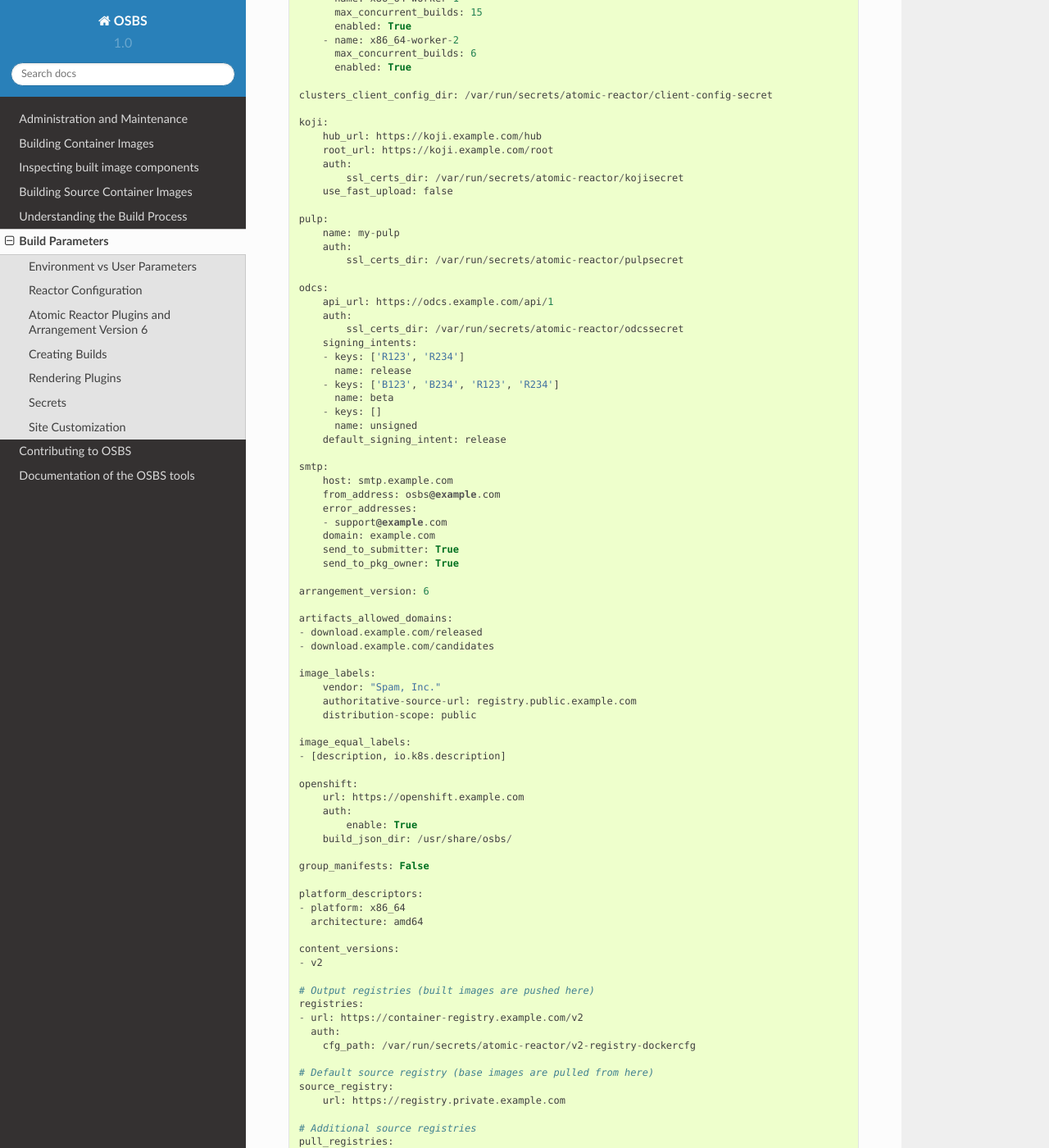
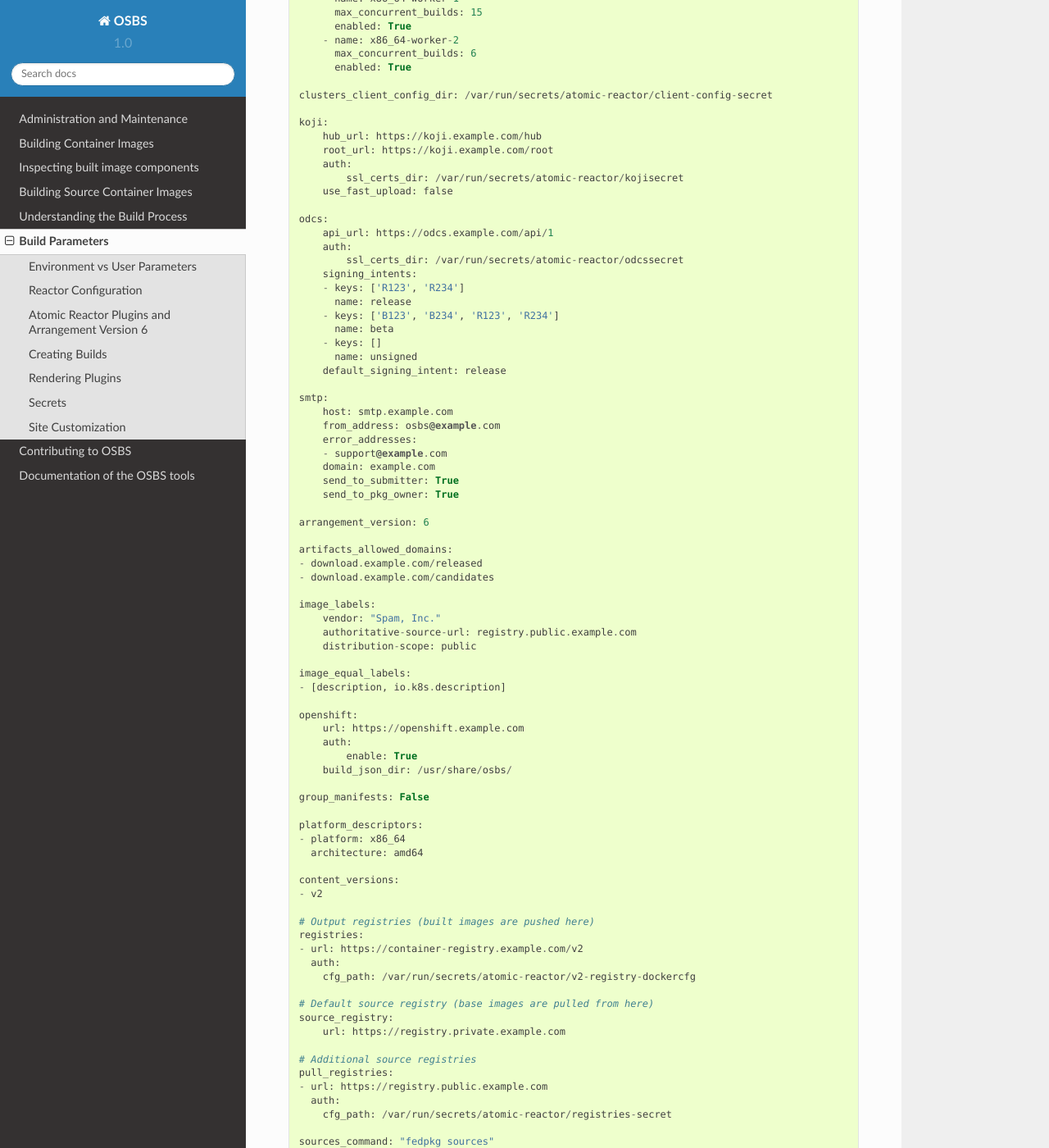
Before and after one commit to containerbuildsystem/osbs-docs, a Sphinx documentation site: the page built from docs/build_parameters.rst, in a window 1280 px wide and 1400 px high, scrolled down 1471 px. Shown: the whole window at 82% size. Built offline with Sphinx 7.4.7 and the Read the Docs theme 2.0.0, drawn with Linux system fonts in a browser that asks for light colours; some of the changed text lies outside the part shown.

Commit message:
Remove traces of Pulp image registry
Pulp registry is unsupported for long time already

Signed-off-by: Martin Basti <mbasti@redhat.com>

```diff
--- a/docs/build_parameters.rst
+++ b/docs/build_parameters.rst
@@ -85,11 +85,6 @@ Example of **REACTOR_CONFIG**::
             ssl_certs_dir: /var/run/secrets/atomic-reactor/kojisecret
         use_fast_upload: false
 
-    pulp:
-        name: my-pulp
-        auth:
-            ssl_certs_dir: /var/run/secrets/atomic-reactor/pulpsecret
-
     odcs:
         api_url: https://odcs.example.com/api/1
         auth:
@@ -161,7 +156,6 @@ Example of **REACTOR_CONFIG**::
 
     required_secrets:
     - kojisecret
-    - pulpsecret
     - odcssecret
     - v2-registry-dockercfg
     - client-config-secret
@@ -255,7 +249,6 @@ example, if **reactor_config** defines::
 
     required_secrets:
     - kojisecret
-    - pulpsecret
 
 A secret named **kojisecret** must be available in orchestrator and
 worker clusters. The worker and orchestrator versions don't need to have the
--- a/docs/users.rst
+++ b/docs/users.rst
@@ -1157,7 +1157,7 @@ Image tags
 ----------
 
 OSBS's atomic-reactor pushes the new container image to the container
-registry (or Pulp, if Pulp integration is enabled) and updates various tag
+registry and updates various tag
 references in the registry. In addition, when multi-platform builds are
 enabled, atomic-reactor groups each set of images into a manifest list
 and tags that manifest list.
```
Also changed, not shown: 1 other file.
